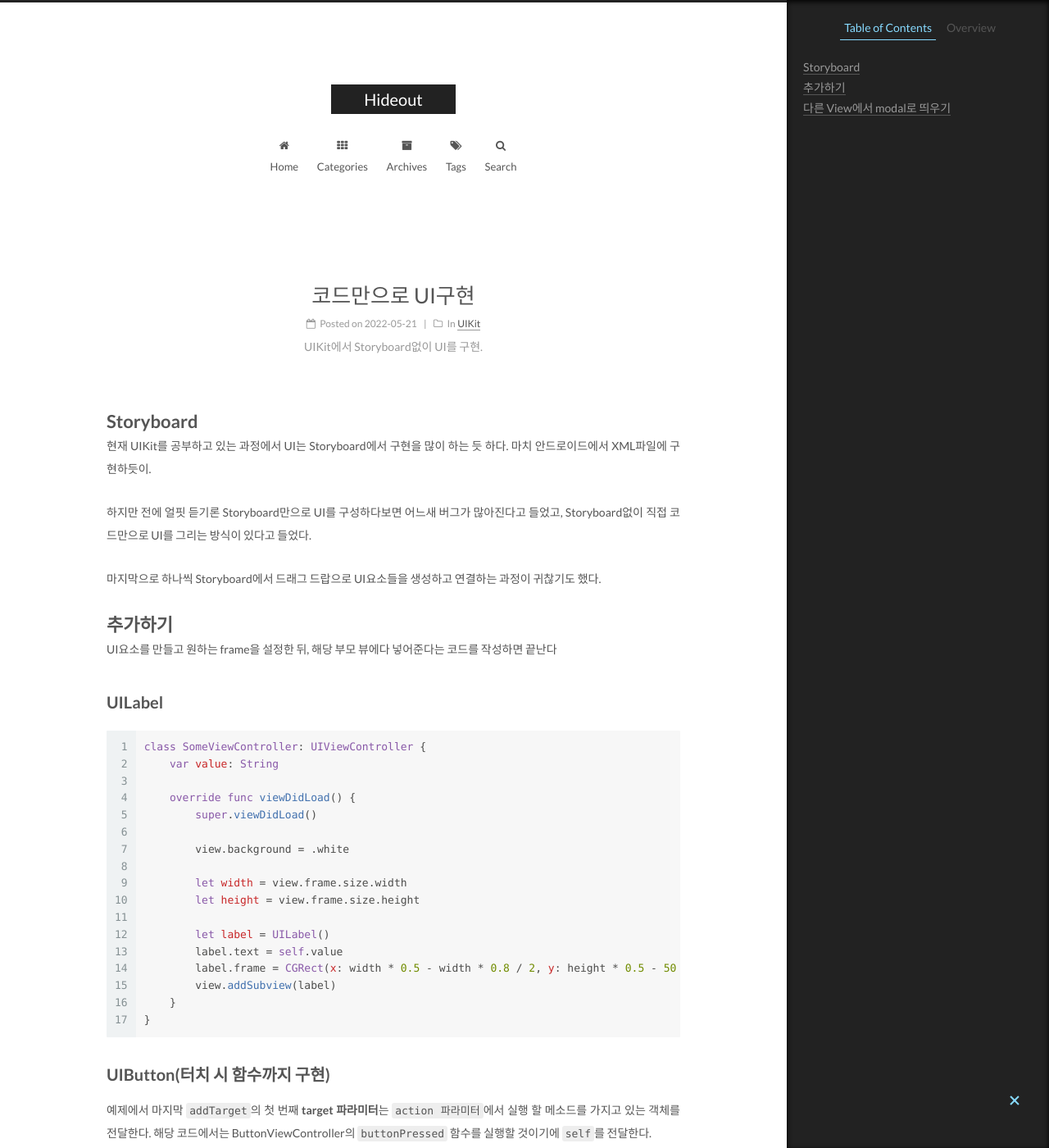
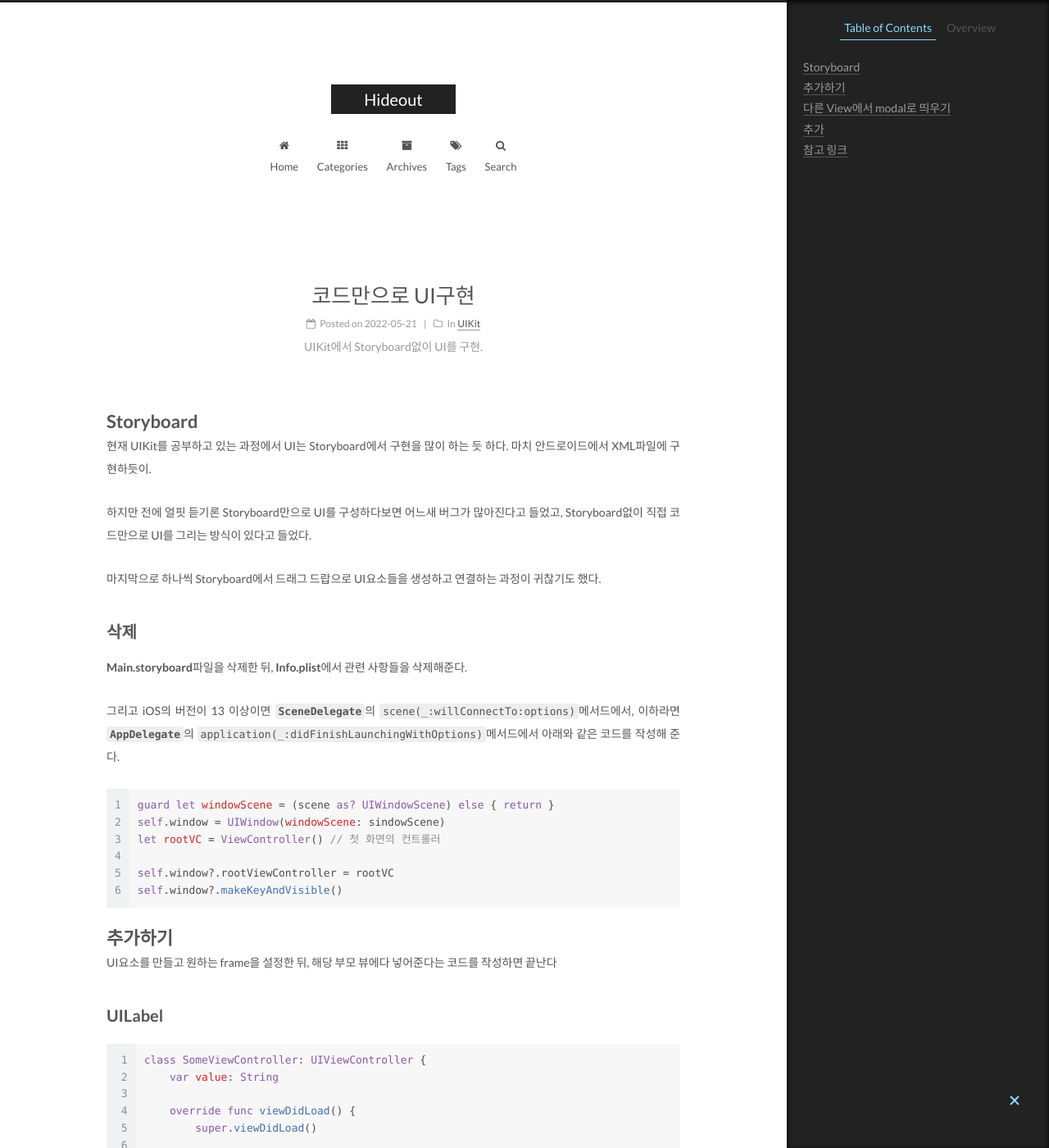
Before and after one commit to pagh2322/pagh2322.github.io, a Jekyll site: the page built from UIKit/_posts/2022-05-21-uikit-implementUI-programmatically.md, in a window 1280 px wide and 1400 px high. Shown: the whole window at 82% size. Built offline with Jekyll 4.4.1, drawn with Linux system fonts in a browser that asks for light colours; comment, search, counter and statistics services are not loaded; some of the changed text lies outside the part shown.

Commit message:
Fix UIKit UI Programmatically

````diff
--- a/UIKit/_posts/2022-05-21-uikit-implementUI-programmatically.md
+++ b/UIKit/_posts/2022-05-21-uikit-implementUI-programmatically.md
@@ -15,6 +15,20 @@ tags:
 하지만 전에 얼핏 듣기론 Storyboard만으로 UI를 구성하다보면 어느새 버그가 많아진다고 들었고, Storyboard없이 직접 코드만으로 UI를 그리는 방식이 있다고 들었다.
 
 마지막으로 하나씩 Storyboard에서 드래그 드랍으로 UI요소들을 생성하고 연결하는 과정이 귀찮기도 했다.
+
+## 삭제
+**Main.storyboard**파일을 삭제한 뒤, **Info.plist**에서 관련 사항들을 삭제해준다.
+
+그리고 iOS의 버전이 13 이상이면 **`SceneDelegate`**의 `scene(_:willConnectTo:options)`메서드에서, 이하라면 **`AppDelegate`**의 `application(_:didFinishLaunchingWithOptions)`메서드에서 아래와 같은 코드를 작성해 준다.
+
+```swift
+guard let windowScene = (scene as? UIWindowScene) else { return }
+self.window = UIWindow(windowScene: sindowScene)
+let rootVC = ViewController() // 첫 화면의 컨트롤러
+
+self.window?.rootViewController = rootVC
+self.window?.makeKeyAndVisible()
+```
 
 # 추가하기
 UI요소를 만들고 원하는 frame을 설정한 뒤, 해당 부모 뷰에다 넣어준다는 코드를 작성하면 끝난다
@@ -45,7 +59,6 @@ class SomeViewController: UIViewController {
 
 ```swift
 class ButtonViewController: UIViewController {
-
     var label = UILabel()
 
     override func viewDidLoad() {
@@ -88,3 +101,9 @@ class OriginViewController: UIViewController {
     }
 }
 ```
+
+# 추가
+뷰들의 배치는 **frame**혹은 **auto layout**방식으로 구현을 할 수 있다. 디바이스에 다양한 상황을 고려해서 **auto layout**방식을 사용하는 것이 권장이 된다.
+
+# 참고 링크
+[[iOS][Swift] - 스토리보드 없이 코드로만 UI 구현하기 (SceneDelegate에서 window설정)](https://velog.io/@lina0322/iOSSwift-스토리보드-없이-코드로만-UI-구현하기-SceneDelegate에서-window설정)
````
